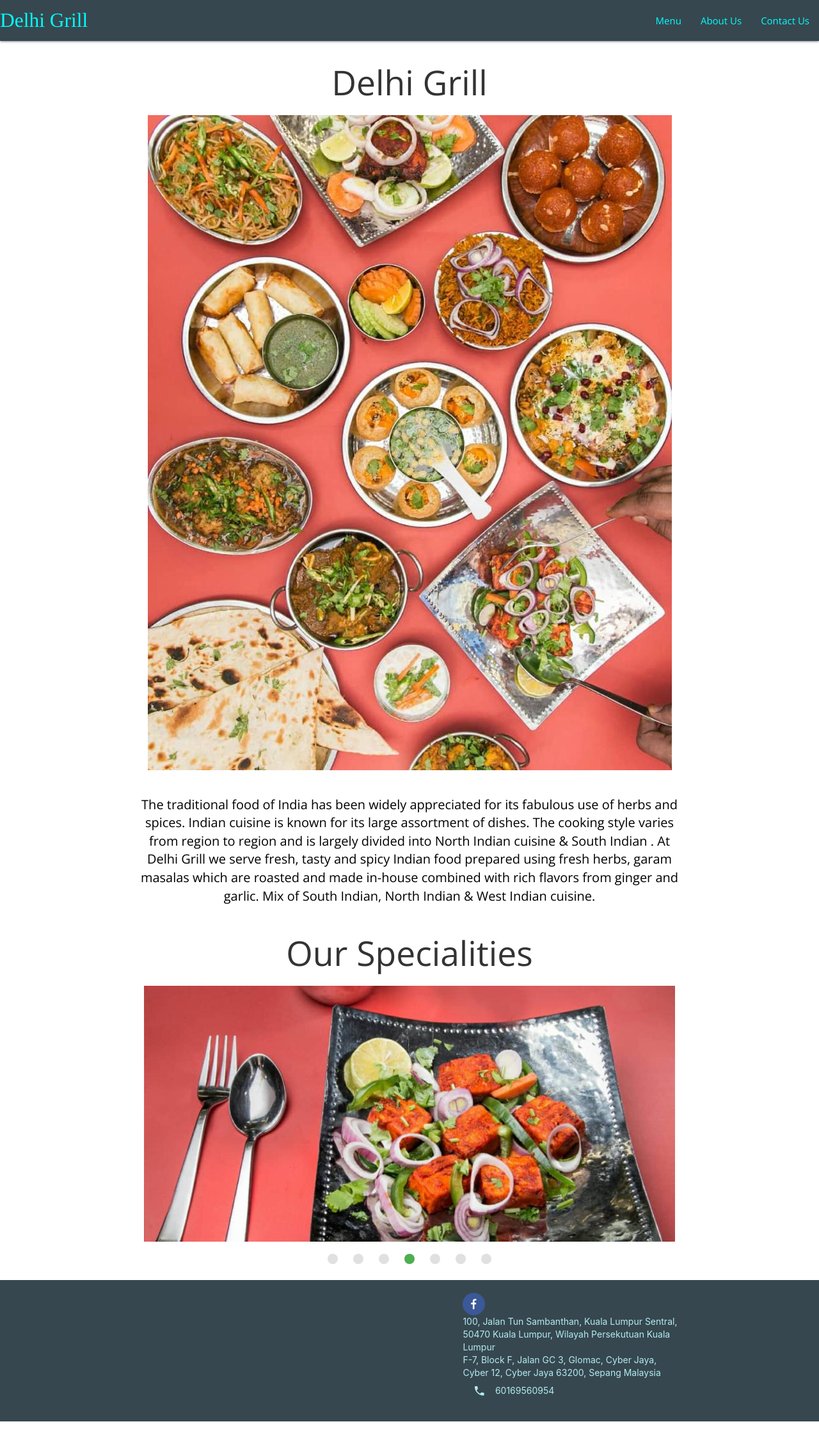
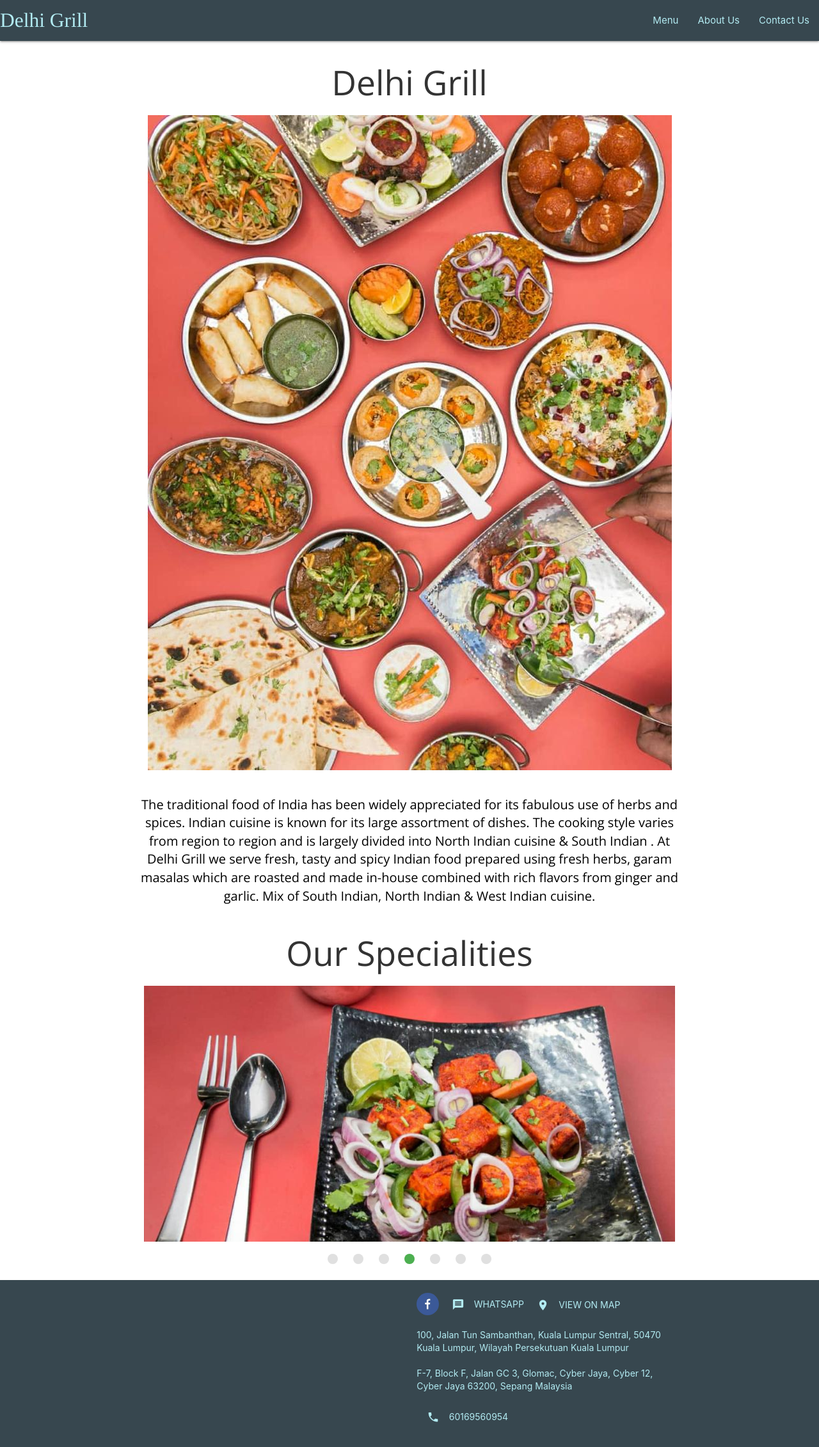
Before and after one commit to aryanmediratta/basic-react-website, a React (Create React App) app in the folder Desktop/WebDev/storewebsite/: page / in a window 1280 px wide. Shown: the whole page at 64% size. Before the commit the page ends 2222 px from the top, so only its background shows below. Built offline with nearby package versions, Linux system fonts and the light colour scheme.

Commit message:
changed colors

```diff
--- a/Desktop/WebDev/storewebsite/src/components/Footer.js
+++ b/Desktop/WebDev/storewebsite/src/components/Footer.js
@@ -25,13 +25,19 @@ class Footer extends Component {
       <div className = "container">
           <div className = "row">
             <div className = "col s12 m4 l2"></div>
-            <div className = "col s12 m2 l5"></div>
-            <div className = "col s12 m6 l5">
+            <div className = "col s12 m2 l4"></div>
+            <div className = "col s12 m6 l6">
                 <ul>
-                  <li> <SocialIcon url="https://www.facebook.com/Delhi-Grill-304409520408653/?modal=admin_todo_tour" rel="noopener noreferrer" target="_blank" network="facebook" style= {h2s} fgColor = "#ffffff" /> </li>
+                  <li> <SocialIcon url="https://www.facebook.com/Delhi-Grill-304409520408653/?modal=admin_todo_tour" rel="noopener noreferrer" target="_blank" network="facebook" style= {h2s} fgColor = "#ffffff" /> <a className="btn-flat cyan-text text-lighten-4" href="https://api.whatsapp.com/send?phone=60169560954" target="_blank"><i class="material-icons left">message</i>WhatsApp <a class="btn-flat cyan-text text-lighten-4" href="https://goo.gl/maps/ZJ2qsyQUUdL2" target="_blank"><i class="material-icons left">location_on</i>View on Map</a></a>
+
+                  </li>
+                  <br/>
                   <a className="cyan-text text-lighten-4" href="https://www.google.com/maps/place/Delhi+Grill/@3.1329489,101.685761,17z/data=!4m12!1m6!3m5!1s0x31cc49c1beab478b:0x38abaf9bde1049c6!2sDelhi+Grill!8m2!3d3.1329489!4d101.6879551!3m4!1s0x31cc49c1beab478b:0x38abaf9bde1049c6!8m2!3d3.1329489!4d101.6879551" target="_blank">100, Jalan Tun Sambanthan, Kuala Lumpur Sentral, 50470 Kuala Lumpur, Wilayah Persekutuan Kuala Lumpur</a>
                   <br/>
+                  <br/>
                   <a className="cyan-text text-lighten-4" href="https://www.google.com/maps/place/Delhi+Grill/@2.9242317,101.6558502,18z/data=!4m12!1m6!3m5!1s0x31cdb6f998681337:0x7446ea8f1ed122ad!2sDelhi+Grill!8m2!3d2.9240978!4d101.6569419!3m4!1s0x31cdb6f998681337:0x7446ea8f1ed122ad!8m2!3d2.9240978!4d101.6569419" target="_blank">F-7, Block F, Jalan GC 3, Glomac, Cyber Jaya, Cyber 12, Cyber Jaya 63200, Sepang  Malaysia</a>
+                  <br />
+                  <br />
                   <a className="btn-flat cyan-text text-lighten-4" href="tel:60169560954" target="_blank"><i class="material-icons left">phone</i>60169560954</a>
                 </ul>
                 </div>
--- a/Desktop/WebDev/storewebsite/src/components/Header.js
+++ b/Desktop/WebDev/storewebsite/src/components/Header.js
@@ -27,12 +27,12 @@ document.addEventListener('DOMContentLoaded', function() {
 			<Fragment>
 			 <nav>
     <div className="nav-wrapper blue-grey darken-3" >
-      <a href="/" className="brand-logo" style={{color:'cyan',fontFamily : 'Times'}}>Delhi Grill</a>
+      <a href="/" className="brand-logo cyan-text text-lighten-4" style={{color:'cyan',fontFamily : 'Times'}}>Delhi Grill</a>
       <a href="#" data-target="mobile-demo" className="sidenav-trigger" style={{color:'cyan'}}><i className="material-icons">menu</i></a>
       <ul className="right hide-on-med-and-down" >
-        <li><a href="/menu" style={As}>Menu</a></li>
-        <li><a href="/about" style={As}>About Us</a></li>
-        <li><a href="/contact" style={As}>Contact Us</a></li>
+        <li><a href="/menu" className="cyan-text text-lighten-4">Menu</a></li>
+        <li><a href="/about" className="cyan-text text-lighten-4">About Us</a></li>
+        <li><a href="/contact" className="cyan-text text-lighten-4">Contact Us</a></li>
       </ul>
     </div>
   </nav>
```
